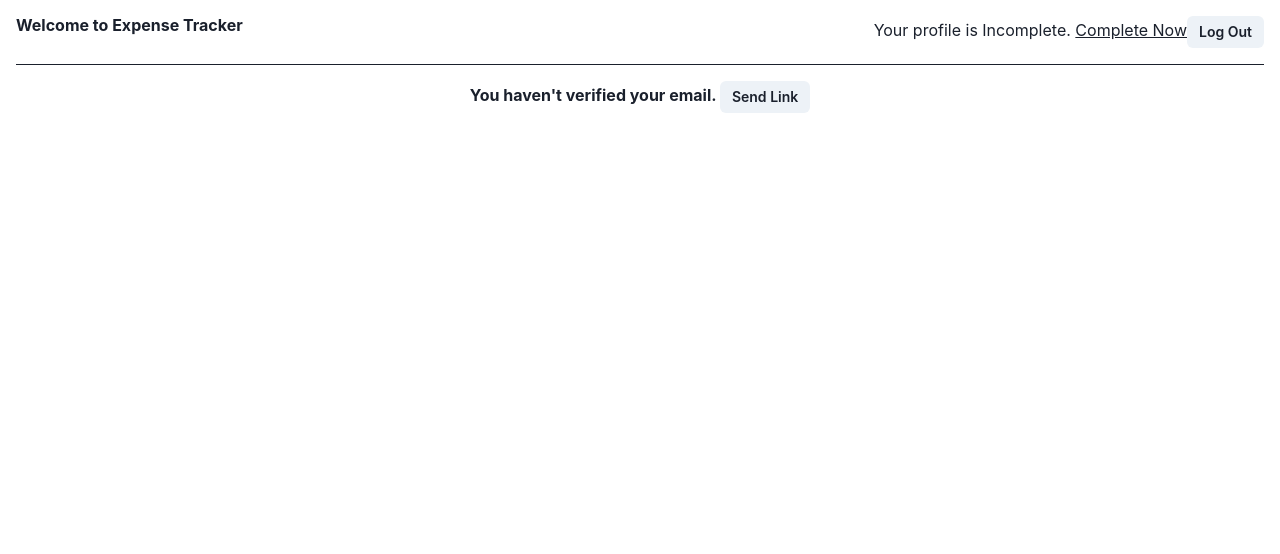
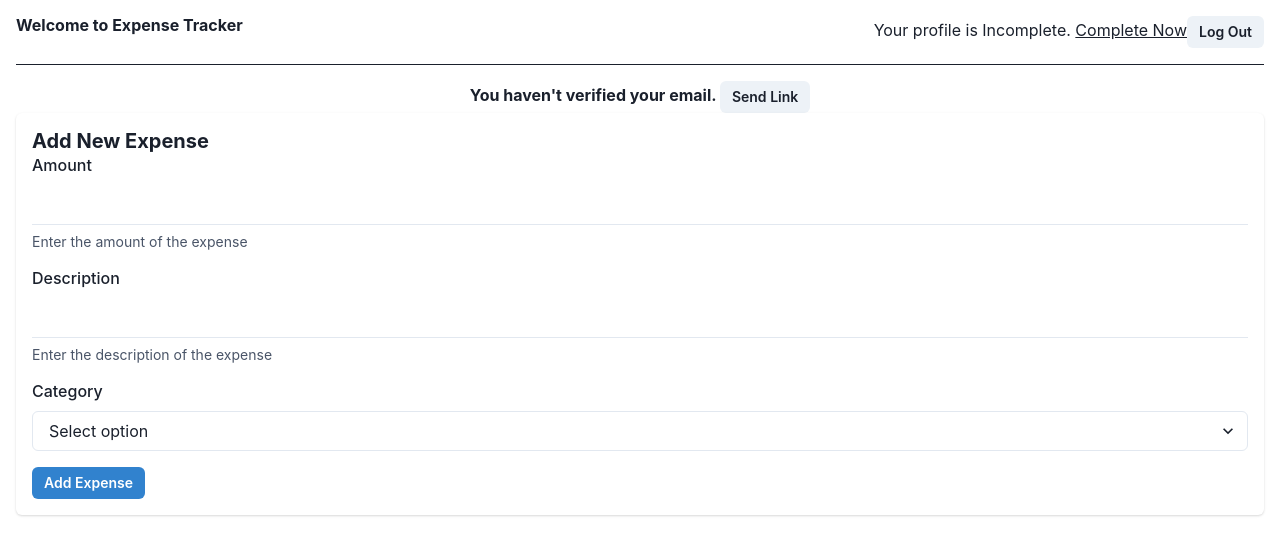
Before and after one commit to glaucusec/expense-tracker-firebase, a React (Vite) app: page /home in a window 1280 px wide. Shown: the top 554 px of the page. Built offline with nearby package versions, Linux system fonts and the light colour scheme; sample sign-in values are in the browser's storage.

Commit message:
Adding Expenses for tracking purpose

```diff
--- a/src/App.jsx
+++ b/src/App.jsx
@@ -10,6 +10,7 @@ import { AuthContext } from "./context/AuthContext";
 function App() {
   const AuthCtx = React.useContext(AuthContext);
   const loggedIn = AuthCtx.idToken !== "";
+  console.log(loggedIn);
 
   const renderElement = () => {
     if (loggedIn) {
@@ -23,8 +24,8 @@ function App() {
     <Routes>
       {renderElement()}
       <Route path="/signup" element={<SignUp />} />
-      <Route path="/login" element={<Login />} />
-      <Route path="/home" element={<Home />} />
+      <Route path="/login" element={loggedIn ? <Navigate to="/home" /> : <Login />} />
+      <Route path="/home" element={loggedIn ? <Home /> : <Navigate to="/login" />} />
       <Route path="/profile" element={<Profile />} />
       <Route path="/forgot-password" element={<ForgotPassword />} />
     </Routes>
--- /dev/null
+++ b/src/components/ExpenseForm.jsx
@@ -0,0 +1,99 @@
+import React, { useRef, useContext, useState } from "react";
+import * as Chakra from "@chakra-ui/react";
+import InputField from "./ui/InputField";
+import axios from "axios";
+
+export default function ExpenseForm({ setShowExpenseFormHandler }) {
+  const toast = Chakra.useToast();
+  const [loading, setLoading] = useState(false);
+
+  const amountRef = useRef();
+  const descRef = useRef();
+  const categoryRef = useRef();
+
+  const submitHandler = async (e) => {
+    e.preventDefault();
+    setLoading(true);
+    const enteredAmount = amountRef.current.value;
+    const enteredDescription = descRef.current.value;
+    const selectedCategory = categoryRef.current.value;
+    try {
+      const response = await axios.post(
+        ``,
+        {
+          amount: enteredAmount,
+          description: enteredDescription,
+          category: selectedCategory,
+        },
+        {
+          withCredentials: true,
+        }
+      );
+      if (response.status == 201) {
+        toast({
+          title: "Success",
+          description: "Expense created succesfully!",
+          status: "success",
+          duration: 5000,
+          isClosable: true,
+        });
+        setLoading(false);
+        updateExpenseHandler(response.data);
+      }
+    } catch (error) {
+      setLoading(false);
+      console.error(error);
+      toast({
+        title: error.response.data.message,
+        description: error.message,
+        status: "error",
+        duration: 9000,
+        isClosable: true,
+      });
+    }
+  };
+
+  return (
+    <React.Fragment>
+      <form onSubmit={submitHandler}>
+        <Chakra.Card padding={"1rem"}>
+          <Chakra.Heading as={"h2"} size={"md"}>
+            Add New Expense
+          </Chakra.Heading>
+          <InputField
+            type={"number"}
+            reference={amountRef}
+            label={"Amount"}
+            helperText={"Enter the amount of the expense"}
+          />
+          <InputField
+            type={"text"}
+            reference={descRef}
+            label={"Description"}
+            helperText={"Enter the description of the expense"}
+          />
+          <Chakra.FormLabel>Category </Chakra.FormLabel>
+          <Chakra.Select placeholder="Select option" ref={categoryRef}>
+            <option value="Fuel">Fuel</option>
+            <option value="Entertainment">Entertainment</option>
+            <option value="Beauty/Wellness">Beauty/Wellness</option>
+            <option value="Pets">Pets</option>
+            <option value="Shopping">Shopping</option>
+          </Chakra.Select>
+          <Chakra.Box pt={"1rem"}>
+            <Chakra.ButtonGroup>
+              <Chakra.Button
+                isLoading={loading ? true : false}
+                type="submit"
+                colorScheme="blue"
+                size={"sm"}
+              >
+                Add Expense
+              </Chakra.Button>
+            </Chakra.ButtonGroup>
+          </Chakra.Box>
+        </Chakra.Card>
+      </form>
+    </React.Fragment>
+  );
+}
--- a/src/components/Header.jsx
+++ b/src/components/Header.jsx
@@ -1,14 +1,22 @@
-import React from "react";
+import React, { useContext } from "react";
 import { Box, Flex, Spacer, Heading, Text, Button, Center } from "@chakra-ui/react";
 import { Link, useNavigate } from "react-router-dom";
+import { AuthContext } from "../context/AuthContext";
+import { Navigate } from "react-router-dom";
 
 export default function Header() {
+  const AuthCtx = useContext(AuthContext);
+  const loggedIn = AuthContext.idToken !== "";
   const navigate = useNavigate();
 
   const logoutHandler = (e) => {
     localStorage.removeItem("idToken");
-    navigate("/login");
+    AuthCtx.AuthStateUpdater("");
   };
+
+  if (!loggedIn) {
+    return <Navigate to={"/login"} />;
+  }
 
   return (
     <Flex borderBottom={"1px"} pb={"1rem"}>
--- a/src/components/Home.jsx
+++ b/src/components/Home.jsx
@@ -3,14 +3,15 @@ import { Box, Flex, Spacer, Heading, Text, Button, Center } from "@chakra-ui/rea
 import { Link } from "react-router-dom";
 import VeifyEmail from "./VeifyEmail";
 import Header from "./Header";
+import ExpenseForm from "./ExpenseForm";
 
 export default function Home() {
   return (
     <>
       <Box p={"4"}>
         <Header />
-
         <VeifyEmail />
+        <ExpenseForm />
       </Box>
     </>
   );
--- /dev/null
+++ b/src/components/ui/InputField.jsx
@@ -0,0 +1,37 @@
+import React from "react";
+import {
+  FormControl,
+  FormLabel,
+  FormErrorMessage,
+  FormHelperText,
+  Input,
+  Box,
+} from "@chakra-ui/react";
+
+export default function InputField({
+  placeholder,
+  reference,
+  type,
+  label,
+  helperText,
+  value,
+  onChange,
+}) {
+  return (
+    <Box pb={4}>
+      <FormControl>
+        <FormLabel>{label}</FormLabel>
+        <Input
+          onChange={onChange}
+          variant={"flushed"}
+          value={value}
+          placeholder={placeholder}
+          ref={reference}
+          type={type}
+          required={true}
+        />
+        <FormHelperText>{helperText}</FormHelperText>
+      </FormControl>
+    </Box>
+  );
+}
```
